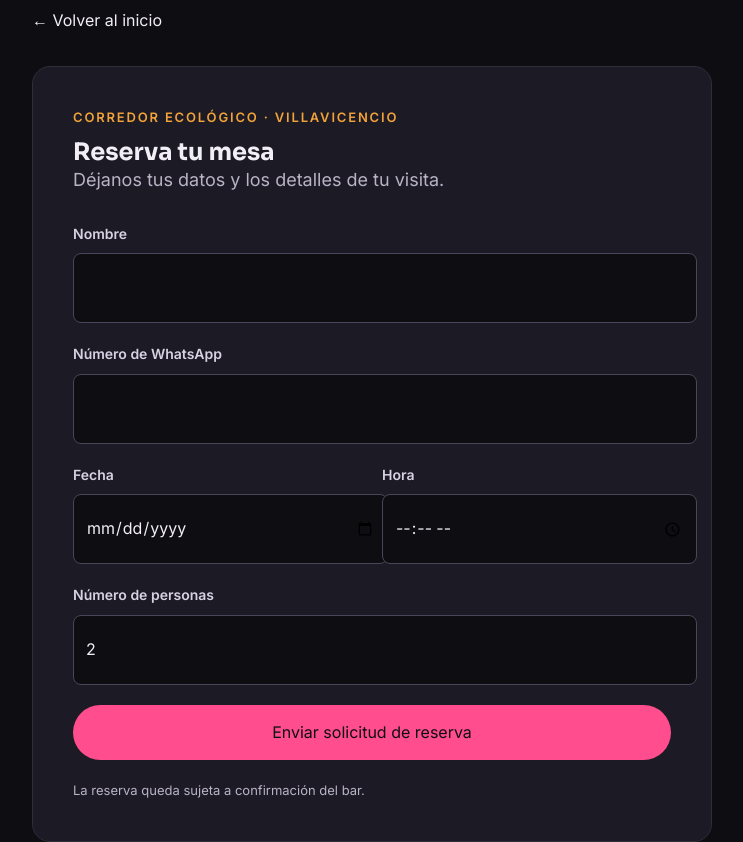
After one commit to zLogout/Sistema-de-Informacion-bar, a Flask app: page /reservas in a window 1280 px wide. The commit adds this page. Shown: the whole page, without its empty margins (268-1011 px from the left). Run offline with Flask 3, Linux system fonts and the light colour scheme.

Commit message:
Se crea el html de reservas y se agrega un boton en el index para redirigir a la pagina de reservas.

```diff
--- a/app.py
+++ b/app.py
@@ -9,6 +9,11 @@ def home():
     # Renderiza tu página principal ubicada en la carpeta 'templates'
     return render_template('index.html')
 
+@app.route("/reservas", methods=["GET"])
+def mostrar_reservas():
+    return render_template("reservas.html")
+
+
 @app.route("/reservas", methods=["POST"])
 def guardar_reserva():
     None
--- a/public/css/js/styles.css
+++ b/public/css/js/styles.css
@@ -246,3 +246,98 @@ p{margin:0}
 .nav{display:flex;flex-wrap:wrap;gap:16px;align-items:center;justify-content:space-between;padding:20px 0}
 .nav a.l{color:#B9B3C6;text-decoration:none;font-size:15px;margin-right:24px}.nav a.l:hover{color:#F2A33A}
 .hero{background:radial-gradient(ellipse at 80% 20%,#4A1B3C 0%,#0E0D12 60%)}
+
+
+ Booking Page Styles
+
+.booking-page {
+  min-height: 100vh;
+  padding: 24px;
+  background: radial-gradient(ellipse at 80% 10%, #4A1B3C 0%, #0E0D12 58%);
+}
+
+.booking-container {
+  width: min(100%, 680px);
+  margin: 0 auto;
+}
+
+.back-link {
+  display: inline-block;
+  margin: 8px 0 32px;
+  color: #F1EEF5;
+  text-decoration: none;
+}
+
+.booking-card {
+  padding: clamp(24px, 5vw, 40px);
+  background: #1C1A24;
+  border: 1px solid #302C3C;
+  border-radius: 18px;
+}
+
+.booking-form {
+  display: grid;
+  grid-template-columns: repeat(2, minmax(0, 1fr));
+  gap: 20px;
+  margin-top: 28px;
+}
+
+.field {
+  display: flex;
+  flex-direction: column;
+  gap: 8px;
+}
+
+.field-full {
+  grid-column: 1 / -1;
+}
+
+.field label {
+  color: #D8D3E4;
+  font-size: 14px;
+  font-weight: 600;
+}
+
+.field input {
+  width: 100%;
+  min-height: 48px;
+  padding: 10px 12px;
+  color: #F1EEF5;
+  background: #0E0D12;
+  border: 1px solid #4A4558;
+  border-radius: 8px;
+  font: inherit;
+}
+
+.field input:focus {
+  outline: 2px solid #FF4D8D;
+  outline-offset: 2px;
+}
+
+.booking-submit {
+  grid-column: 1 / -1;
+  border: 0;
+  cursor: pointer;
+  font: inherit;
+}
+
+.booking-note {
+  margin-top: 20px;
+  color: #B9B3C6;
+  font-size: 13px;
+}
+
+@media (max-width: 520px) {
+  .booking-page {
+    padding: 16px;
+  }
+
+  .booking-form {
+    grid-template-columns: 1fr;
+  }
+
+  .field-full,
+  .booking-submit {
+    grid-column: auto;
+  }
+}
--- a/templates/index.html
+++ b/templates/index.html
@@ -76,7 +76,7 @@
 <h2 style="margin-left:auto;margin-right:auto">Separa tu mesa y llega a disfrutar.</h2>
 <p class="lead" style="margin:0 auto 32px">Escríbenos por WhatsApp con la fecha, la hora y cuántos van.</p>
 <a class="btn pri" href="https://wa.me/[NUMERO]">Reservar por WhatsApp</a>
-<a class="btn pri" href="">Reservar en linea</a>
+<a class="btn pri" href="{{ url_for('mostrar_reservas') }}">Reservar en línea</a>
 </div></section>
 
 <footer style="padding:32px 0"><div class="w" style="display:flex;flex-wrap:wrap;gap:12px;justify-content:space-between;color:#B9B3C6;font-size:14px">
--- /dev/null
+++ b/templates/reservas.html
@@ -0,0 +1,53 @@
+<!DOCTYPE html>
+<html lang="es">
+<head>
+  <meta charset="utf-8">
+  <meta name="viewport" content="width=device-width, initial-scale=1">
+  <title>Reserva en línea</title>
+  <link rel="stylesheet" href="/css/js/styles.css">
+</head>
+<body>
+  <main class="booking-page">
+    <div class="booking-container">
+      <a class="back-link" href="{{ url_for('home') }}">&larr; Volver al inicio</a>
+
+      <section class="booking-card" aria-labelledby="booking-title">
+        <p class="eyebrow">Corredor Ecológico · Villavicencio</p>
+        <h1 id="booking-title">Reserva tu mesa</h1>
+        <p class="lead">Déjanos tus datos y los detalles de tu visita.</p>
+
+        <form class="booking-form" action="{{ url_for('guardar_reserva') }}" method="post">
+          <div class="field field-full">
+            <label for="nombre">Nombre</label>
+            <input id="nombre" name="nombre" type="text" autocomplete="name" maxlength="100" required>
+          </div>
+
+          <div class="field field-full">
+            <label for="whatsapp">Número de WhatsApp</label>
+            <input id="whatsapp" name="whatsapp" type="tel" autocomplete="tel" maxlength="20" required>
+          </div>
+
+          <div class="field">
+            <label for="fecha">Fecha</label>
+            <input id="fecha" name="fecha" type="date" required>
+          </div>
+
+          <div class="field">
+            <label for="hora">Hora</label>
+            <input id="hora" name="hora" type="time" required>
+          </div>
+
+          <div class="field field-full">
+            <label for="personas">Número de personas</label>
+            <input id="personas" name="personas" type="number" min="1" value="2" required>
+          </div>
+
+          <button class="btn pri booking-submit" type="submit">Enviar solicitud de reserva</button>
+        </form>
+
+        <p class="booking-note">La reserva queda sujeta a confirmación del bar.</p>
+      </section>
+    </div>
+  </main>
+</body>
+</html>
```
